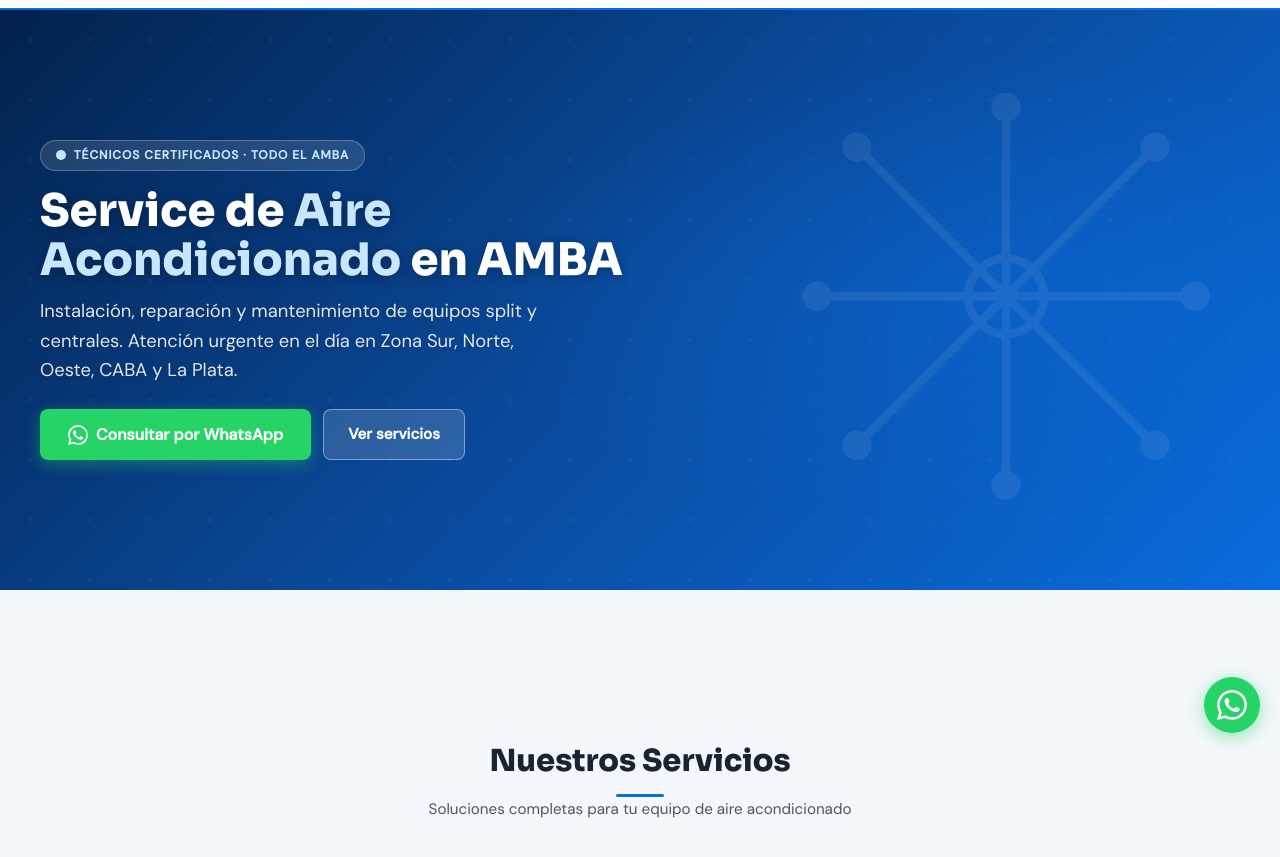
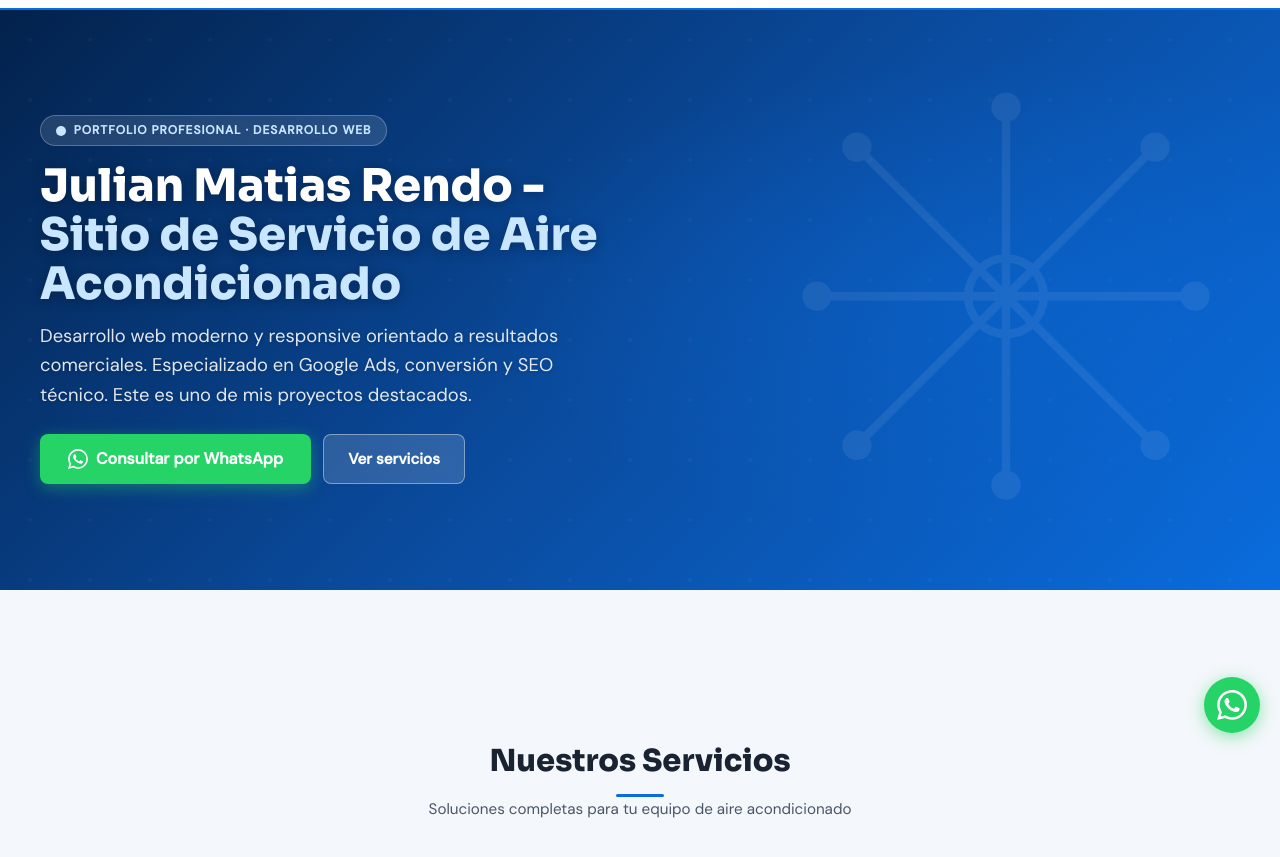
Before and after one commit to julipatepa/cv, a plain HTML site: page portfolio.html in a window 1280 px wide. Shown: the part 47-904 px from the top of the page. Drawn offline with Linux system fonts and the light colour scheme.

Commit message:
Actualizar portfolio con info de Julian Matias Rendo

```diff
--- a/portfolio.html
+++ b/portfolio.html
@@ -3,10 +3,10 @@
 <head>
   <meta charset="utf-8" />
   <meta name="viewport" content="width=device-width, initial-scale=1" />
-  <title>Service Aire Acondicionado AMBA | Instalación, Reparación y Mantenimiento</title>
-  <meta name="description" content="Instalación, reparación y mantenimiento de aire acondicionado en AMBA. Atención urgente en Zona Sur, Norte, Oeste, CABA y La Plata. Técnicos certificados, garantía escrita. Consultá por WhatsApp." />
-  <meta name="keywords" content="service aire acondicionado, instalación aire acondicionado AMBA, reparación aire acondicionado zona sur, mantenimiento aire acondicionado, técnico aire acondicionado, service split, instalación split zona sur, aire acondicionado CABA" />
-  <meta name="author" content="NOMBRE_NEGOCIO" />
+  <title>Portfolio Julian Matias Rendo - Sitio Web Servicio Aire Acondicionado AMBA</title>
+  <meta name="description" content="Portfolio profesional de Julian Matias Rendo. Desarrollo web orientado a resultados - Sitio para servicio de aire acondicionado con diseño moderno y responsive." />
+  <meta name="keywords" content="portfolio julian matias rendo, desarrollo web, sitio aire acondicionado, diseño responsive, google ads, conversion seo" />
+  <meta name="author" content="Julian Matias Rendo" />
   <meta name="robots" content="index, follow" />
   <link rel="canonical" href="https://TUDOMINIO.com/" />
 
@@ -709,10 +709,10 @@
   <div class="hero-content">
     <span class="hero-badge">
       <svg width="12" height="12" viewBox="0 0 24 24" fill="currentColor" aria-hidden="true"><circle cx="12" cy="12" r="10"/></svg>
-      Técnicos certificados · Todo el AMBA
+      Portfolio Profesional · Desarrollo Web
     </span>
-    <h1>Service de <span>Aire Acondicionado</span> en AMBA</h1>
-    <p>Instalación, reparación y mantenimiento de equipos split y centrales. Atención urgente en el día en Zona Sur, Norte, Oeste, CABA y La Plata.</p>
+    <h1>Julian Matias Rendo - <span>Sitio de Servicio de Aire Acondicionado</span></h1>
+    <p>Desarrollo web moderno y responsive orientado a resultados comerciales. Especializado en Google Ads, conversión y SEO técnico. Este es uno de mis proyectos destacados.</p>
     <div class="hero-btns">
       <a href="https://wa.me/54NUMERO_WSP?text=Hola,%20necesito%20un%20service%20de%20aire%20acondicionado" class="btn-wsp" target="_blank" rel="noopener" id="btn-wsp-hero" aria-label="Contactar por WhatsApp">
         <svg width="20" height="20" viewBox="0 0 24 24" fill="currentColor" aria-hidden="true"><path d="M17.472 14.382c-.297-.149-1.758-.867-2.03-.967-.273-.099-.471-.148-.67.15-.197.297-.767.966-.94 1.164-.173.199-.347.223-.644.075-.297-.15-1.255-.463-2.39-1.475-.883-.788-1.48-1.761-1.653-2.059-.173-.297-.018-.458.13-.606.134-.133.298-.347.446-.52.149-.174.198-.298.298-.497.099-.198.05-.371-.025-.52-.075-.149-.669-1.612-.916-2.207-.242-.579-.487-.5-.669-.51-.173-.008-.371-.01-.57-.01-.198 0-.52.074-.792.372-.272.297-1.04 1.016-1.04 2.479 0 1.462 1.065 2.875 1.213 3.074.149.198 2.096 3.2 5.077 4.487.709.306 1.262.489 1.694.625.712.227 1.36.195 1.871.118.571-.085 1.758-.719 2.006-1.413.248-.694.248-1.289.173-1.413-.074-.124-.272-.198-.57-.347m-5.421 7.403h-.004a9.87 9.87 0 0 1-5.031-1.378l-.361-.214-3.741.982.998-3.648-.235-.374a9.86 9.86 0 0 1-1.51-5.26c.001-5.45 4.436-9.884 9.888-9.884 2.64 0 5.122 1.03 6.988 2.898a9.825 9.825 0 0 1 2.893 6.994c-.003 5.45-4.437 9.884-9.885 9.884m8.413-18.297A11.815 11.815 0 0 0 12.05 0C5.495 0 .16 5.335.157 11.892c0 2.096.547 4.142 1.588 5.945L.057 24l6.305-1.654a11.882 11.882 0 0 0 5.683 1.448h.005c6.554 0 11.89-5.335 11.893-11.893a11.821 11.821 0 0 0-3.48-8.413z"/></svg>
```
